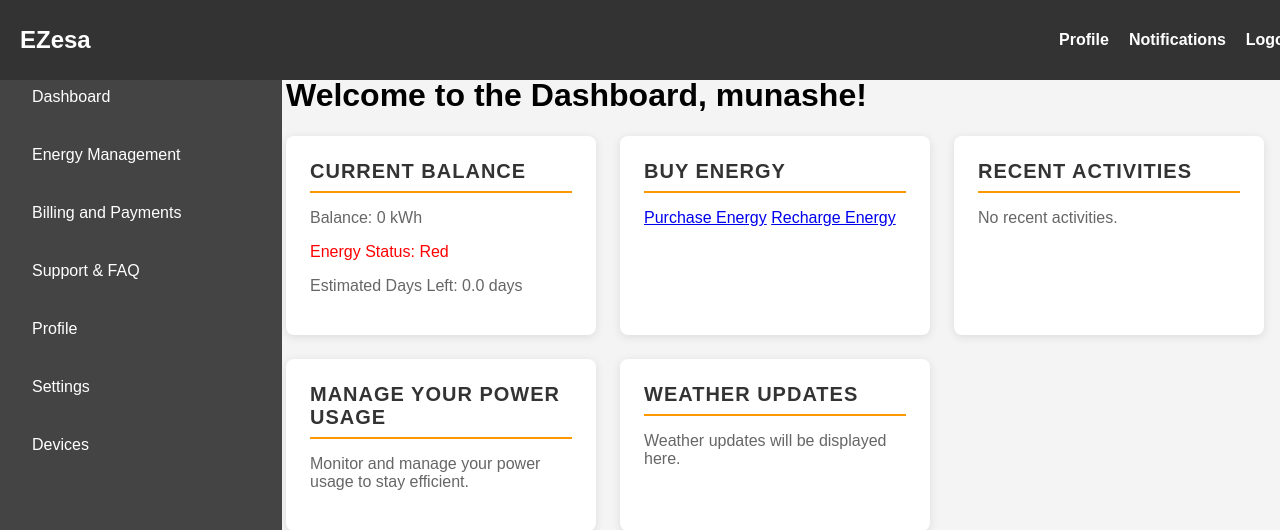
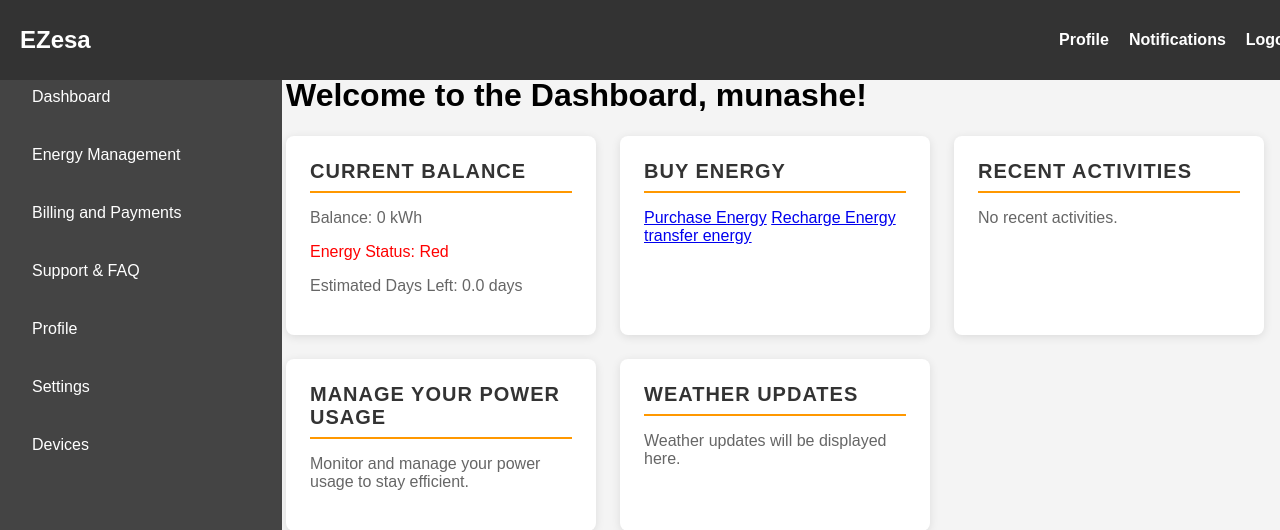
Before and after one commit to Molhany/EZesa, a Django app: page /users/dashboard/ in a window 1280 px wide. Shown: the top 530 px of the page. Run offline with Django 5.2, Linux system fonts and the light colour scheme; a user stored in the database is signed in; data comes from the database, SQL or seed files in the repository.

Commit message:
Update dashboard.html

```diff
--- a/templates/dashboard.html
+++ b/templates/dashboard.html
@@ -19,6 +19,7 @@
         <h2>Buy Energy</h2>
         <a href="{% url 'purchase_energy' %}">Purchase Energy</a>
         <a href="{% url 'recharge_energy' %}">Recharge Energy</a>
+         <a href="{% url 'transfer_energy' %}">transfer energy</a>
     </div>
     <div class="overview-item">
         <h2>Recent Activities</h2>
```
